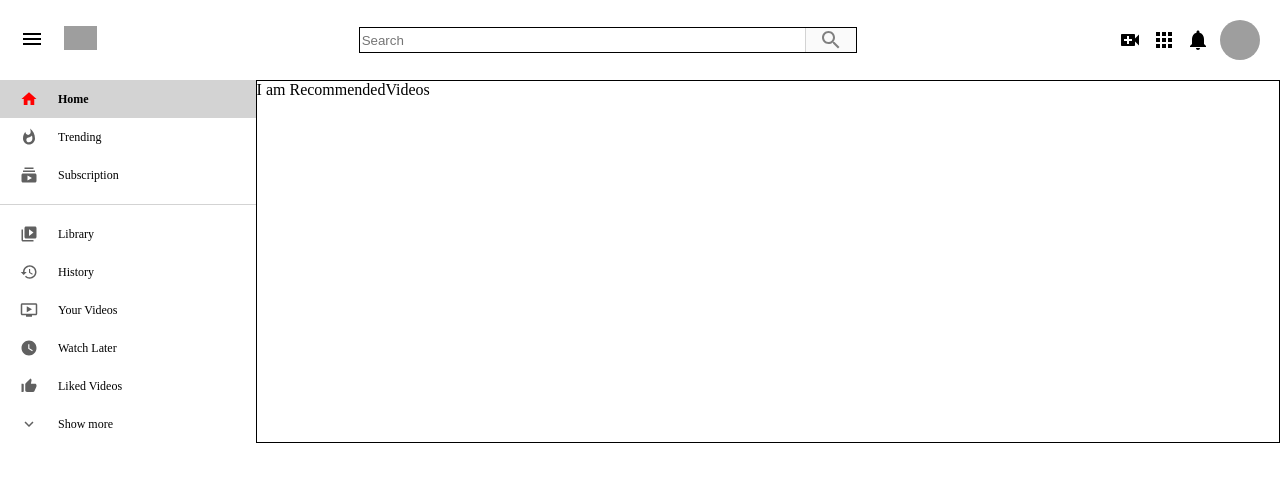
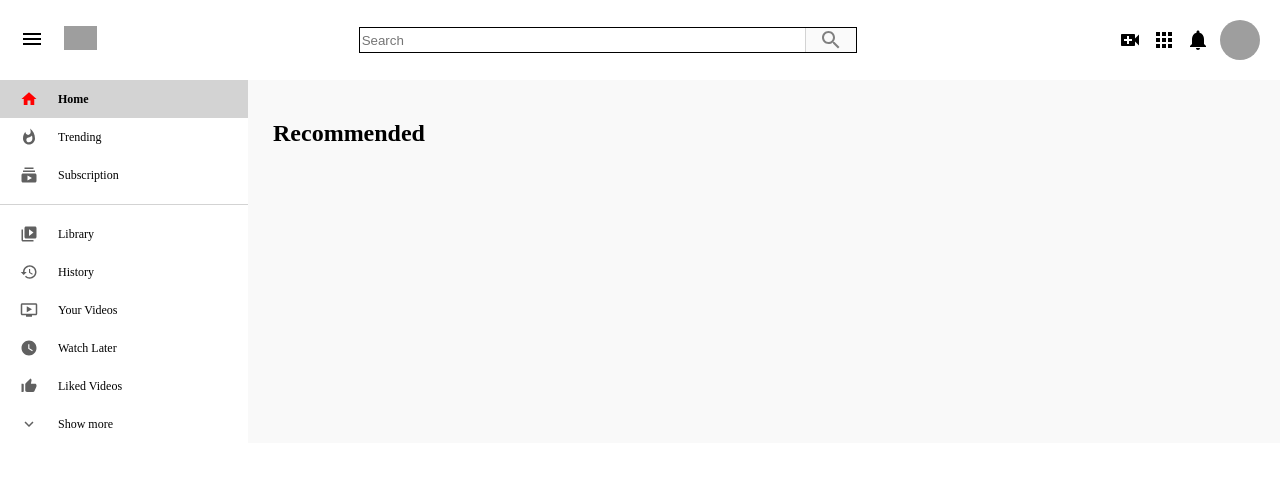
Before and after one commit to Surajvatsya/Youtube-Clone, a React (Create React App) app: page / in a window 1280 px wide. Shown: the top 482 px of the page. Built offline with nearby package versions, Linux system fonts and the light colour scheme; grey boxes are pictures that could not be loaded.

Commit message:
recommmended video section added

```diff
--- a/src/RecommendedVideos.css
+++ b/src/RecommendedVideos.css
@@ -1,4 +1,12 @@
 .recommendedVideos{
   flex: 0.8;
-  border: 1px solid #000;
+  background-color: #f9f9f9;
+  padding: 40px 20px;
+  padding-bottom:0;
+
 }
+.recommendedVideos>h2{
+  margin-left: 5px;
+  margin-bottom: 20px;
+
+}
--- a/src/RecommendedVideos.js
+++ b/src/RecommendedVideos.js
@@ -3,7 +3,10 @@ import './RecommendedVideos.css'
 function RecommendedVideos() {
   return (
     <div className="recommendedVideos">
-      I am RecommendedVideos
+      <h2>Recommended</h2>
+
+
+
     </div>
   )
 }
```
